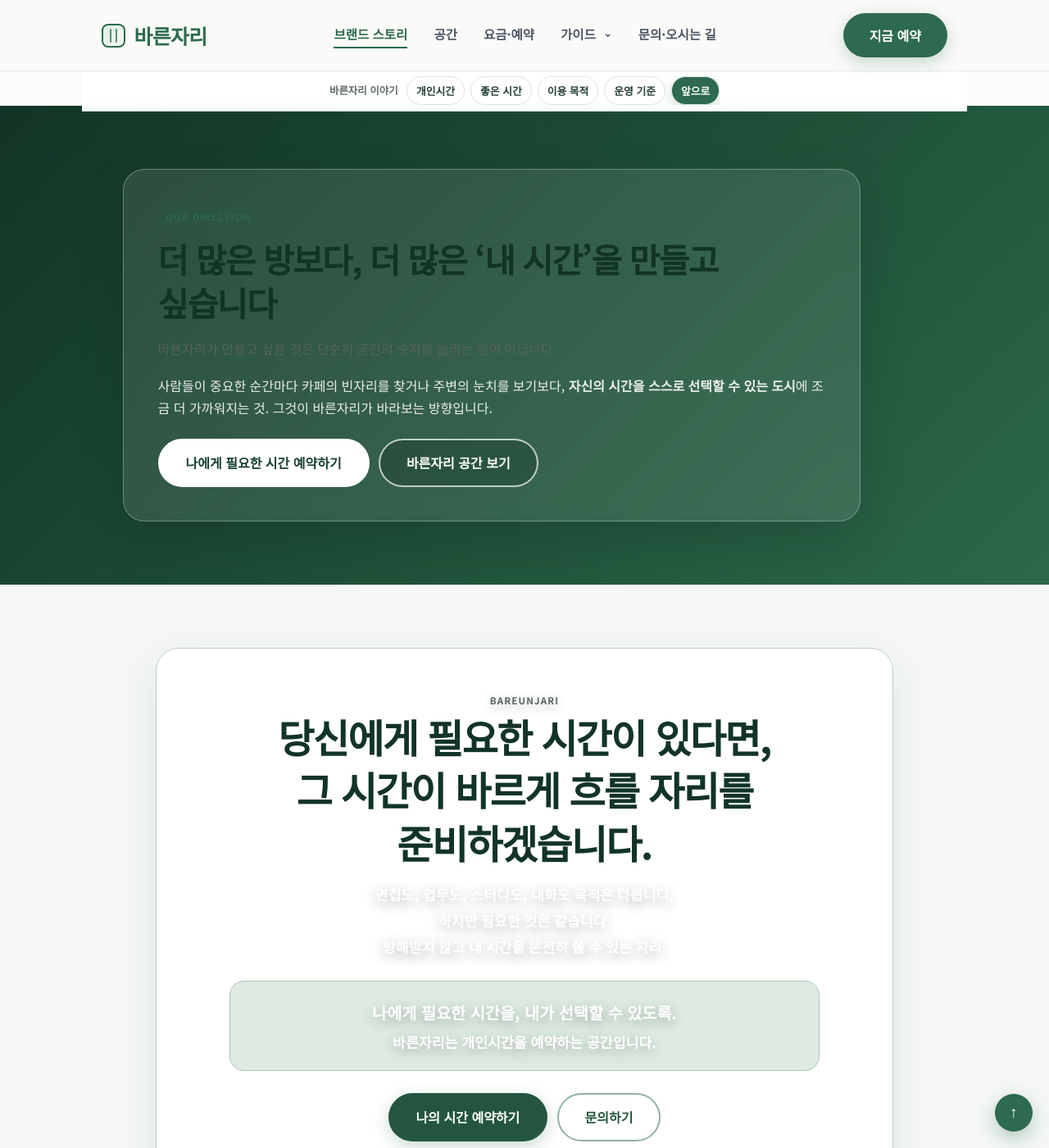
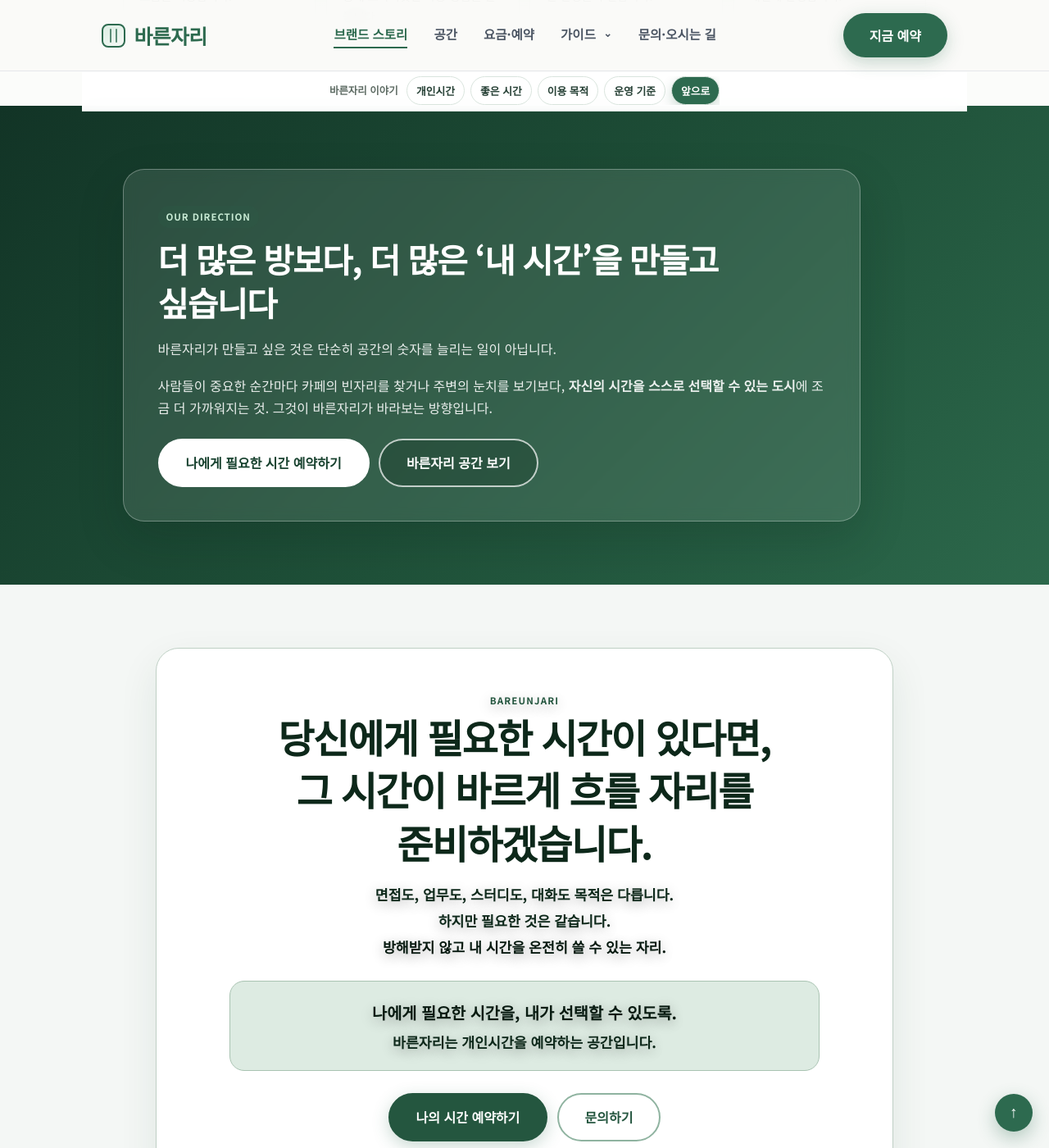
Before and after one commit to bareunspace/blog, a Jekyll site: the page built from about.html, in a window 1280 px wide and 1400 px high, scrolled down 4964 px. Shown: the whole window at 82% size. Built offline with Jekyll 4.4.1, drawn with Linux system fonts in a browser that asks for light colours.

Commit message:
Fix about CTA text fill colors

```diff
--- a/styles/about-page.css
+++ b/styles/about-page.css
@@ -407,13 +407,16 @@
 }
 main.about-page #partner-growth .section-label {
   color:#c8ead4 !important;
+  -webkit-text-fill-color:#c8ead4 !important;
 }
 main.about-page #partner-growth .section-title {
   color:#fff !important;
+  -webkit-text-fill-color:#fff !important;
 }
 main.about-page #partner-growth .section-desc,
 main.about-page #partner-growth p {
   color:rgba(255,255,255,.90) !important;
+  -webkit-text-fill-color:rgba(255,255,255,.90) !important;
   opacity:1 !important;
 }
 main.about-page .partner-cta-row {
@@ -440,6 +443,7 @@
 }
 main.about-page #contact .section-label {
   color:#24563f !important;
+  -webkit-text-fill-color:#24563f !important;
   font-weight:900 !important;
   opacity:1 !important;
 }
@@ -448,6 +452,7 @@
   margin-left:auto;
   margin-right:auto;
   color:#0d281a !important;
+  -webkit-text-fill-color:#0d281a !important;
   font-size:clamp(1.95rem,4vw,3rem) !important;
   line-height:1.34 !important;
   letter-spacing:-.035em !important;
@@ -460,6 +465,7 @@
   margin-left:auto !important;
   margin-right:auto !important;
   color:#0d281a !important;
+  -webkit-text-fill-color:#0d281a !important;
   font-size:1.08rem !important;
   font-weight:700 !important;
   line-height:1.85 !important;
@@ -467,6 +473,7 @@
 }
 html body main.about-page #contact .contact-lead-line strong {
   color:#071a10 !important;
+  -webkit-text-fill-color:#071a10 !important;
   font-weight:900 !important;
 }
 html body main.about-page #contact .contact-closing-line {
@@ -477,6 +484,7 @@
   border-radius:18px;
   background:#ddebe2 !important;
   color:#0d281a !important;
+  -webkit-text-fill-color:#0d281a !important;
   font-size:1.08rem !important;
   font-weight:700 !important;
   line-height:1.8 !important;
@@ -486,6 +494,7 @@
   display:inline-block;
   margin-bottom:.18rem;
   color:#071a10 !important;
+  -webkit-text-fill-color:#071a10 !important;
   font-size:1.14em;
   font-weight:900 !important;
 }
```
